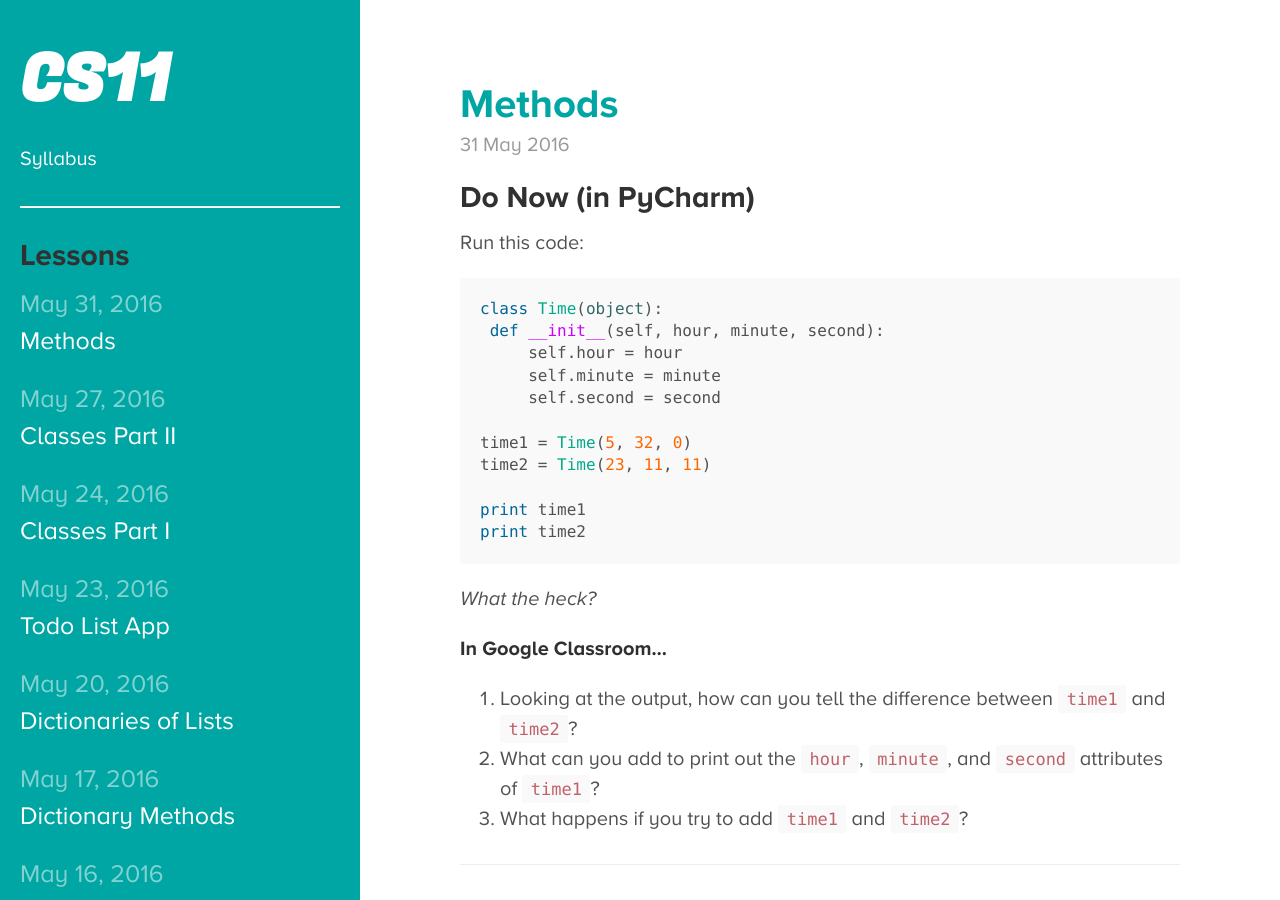
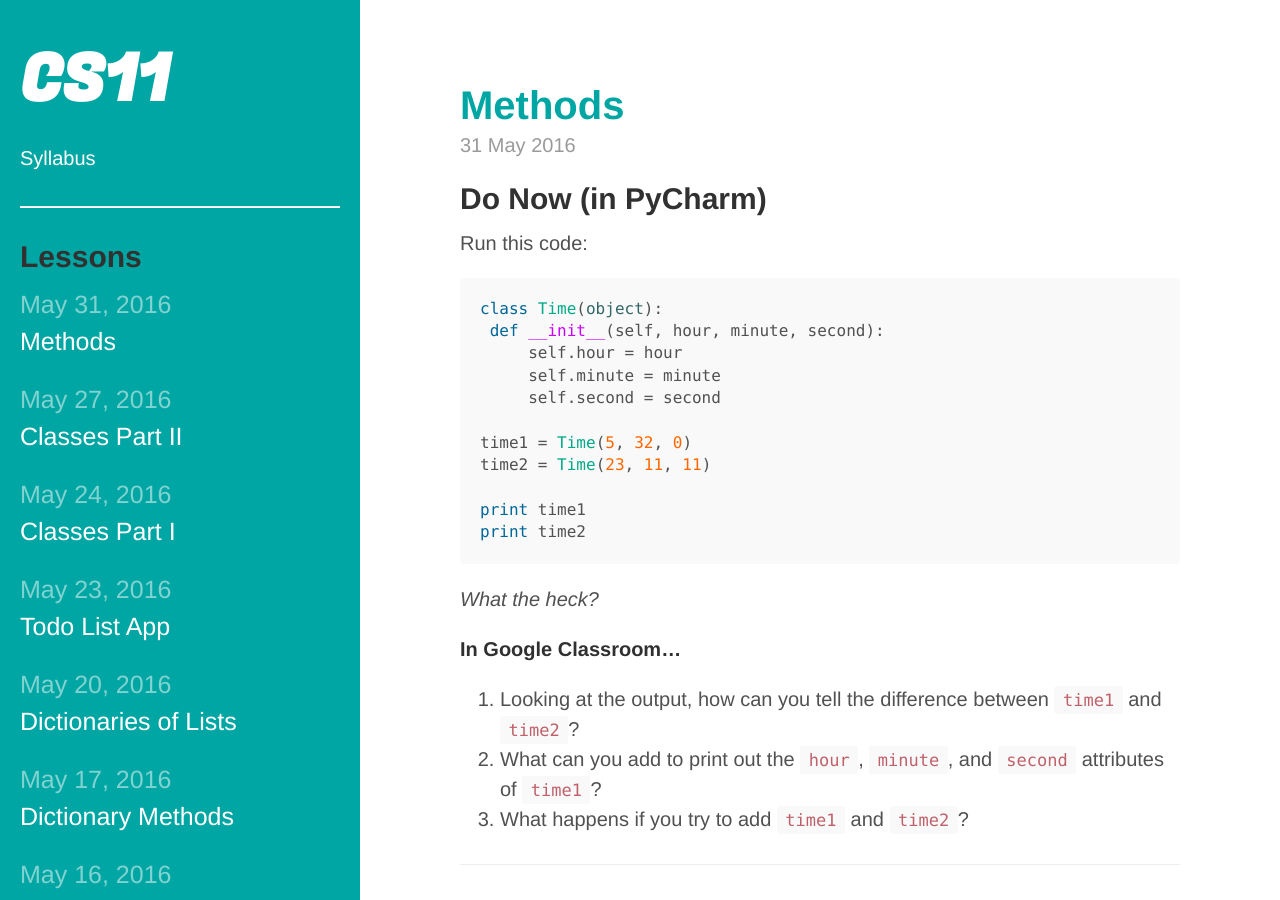
Before and after one commit to bensk/cs11, a Jekyll site: the page built from index.html, in a window 1280 px wide and 900 px high. Built offline with Jekyll 4.4.1, drawn with Linux system fonts in a browser that asks for light colours; some web fonts are replaced; the list of posts is cut into pages by our own code; a style sheet for code colours, icons or effects is not loaded.

Commit message:
fixed font

```diff
--- a/_includes/head.html
+++ b/_includes/head.html
@@ -30,32 +30,8 @@
     <!-- Octicon -->
     <link rel="stylesheet" href="https://cdnjs.cloudflare.com/ajax/libs/octicons/3.5.0/octicons.css">
     <!-- Proxima Nova -->
-    <style type="text/css">
-    @font-face{
-    font-family:"Proxima Nova";
-    font-weight: bold;
-    src:url("{{ site.baseurl }}/Fonts/1539032/7fbce033-e997-47ad-885e-dff5c157f4b6.eot?#iefix");
-    src:url("{{ site.baseurl }}/Fonts/1539032/7fbce033-e997-47ad-885e-dff5c157f4b6.eot?#iefix") format("eot"),url("{{ site.baseurl }}/Fonts/1539032/101e9e4e-32d6-418e-a770-3f37ae910c72.woff2") format("woff2"),url("{{ site.baseurl }}/Fonts/1539032/14f0515c-3586-450f-b1d1-b597aa8a104d.woff") format("woff"),url("{{ site.baseurl }}/Fonts/1539032/9ad334ea-1614-418d-ae42-bba67cb79274.ttf") format("truetype");
-    }
-    @font-face{
-    font-family:"Proxima Nova";
-    font-weight: bold;
-    font-style: italic;
-    src:url("{{ site.baseurl }}/Fonts/1539034/8dd92ffc-830c-448b-bfe4-e365e90ed3f2.eot?#iefix");
-    src:url("{{ site.baseurl }}/Fonts/1539034/8dd92ffc-830c-448b-bfe4-e365e90ed3f2.eot?#iefix") format("eot"),url("{{ site.baseurl }}/Fonts/1539034/9ef20990-1d36-4ae3-9172-b7918d978630.woff2") format("woff2"),url("{{ site.baseurl }}/Fonts/1539034/c4a87024-7c50-424b-b43e-ba4c6dc53c72.woff") format("woff"),url("{{ site.baseurl }}/Fonts/1539034/0b276584-3323-4bc4-9aee-8904888152b6.ttf") format("truetype");
-    }
-    @font-face{
-    font-family:"Proxima Nova";
-    font-style: italic;
-    src:url("{{ site.baseurl }}/Fonts/1539036/b5b66d20-9135-483d-970b-6ebe3f5a7fde.eot?#iefix");
-    src:url("{{ site.baseurl }}/Fonts/1539036/b5b66d20-9135-483d-970b-6ebe3f5a7fde.eot?#iefix") format("eot"),url("{{ site.baseurl }}/Fonts/1539036/92d80b58-83eb-49c5-90c7-a0fb3a4376d9.woff2") format("woff2"),url("{{ site.baseurl }}/Fonts/1539036/9c286ffe-fb14-4afe-8204-440fa2e12893.woff") format("woff"),url("{{ site.baseurl }}/Fonts/1539036/444f52ec-52ac-49e4-883b-acbb542a0f10.ttf") format("truetype");
-    }
-    @font-face{
-    font-family:"Proxima Nova";
-    src:url("{{ site.baseurl }}/Fonts/1539042/4d54327f-d317-4d88-bdac-1edbd6f9b677.eot?#iefix");
-    src:url("{{ site.baseurl }}/Fonts/1539042/4d54327f-d317-4d88-bdac-1edbd6f9b677.eot?#iefix") format("eot"),url("{{ site.baseurl }}/Fonts/1539042/1bfff5fb-2540-4d1d-9f13-0afec7ba3c41.woff2") format("woff2"),url("{{ site.baseurl }}/Fonts/1539042/be2bfc33-e5c3-4b44-9c4d-3f1249e26a5a.woff") format("woff"),url("{{ site.baseurl }}/Fonts/1539042/a46943c3-227c-44d3-aa50-e5f87f7cec12.ttf") format("truetype");
-    }
-    </style>
+<link rel="stylesheet" type="text/css" href="http://bsk.education/Fonts/fonts.css">
+
 
 
 </head>
```
